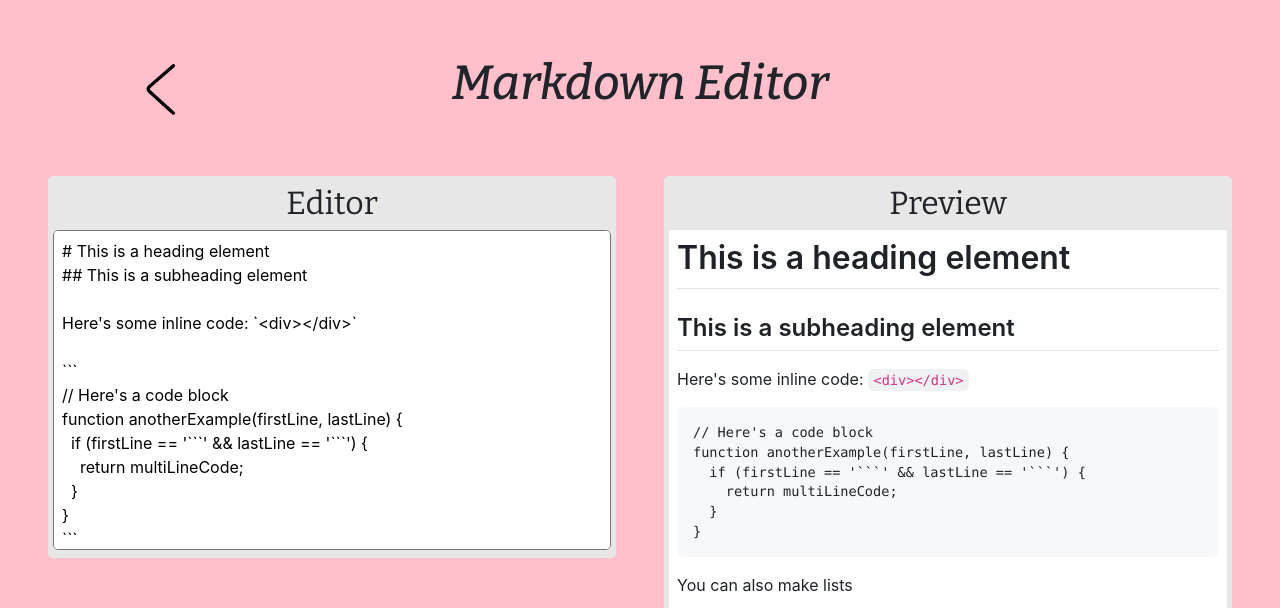
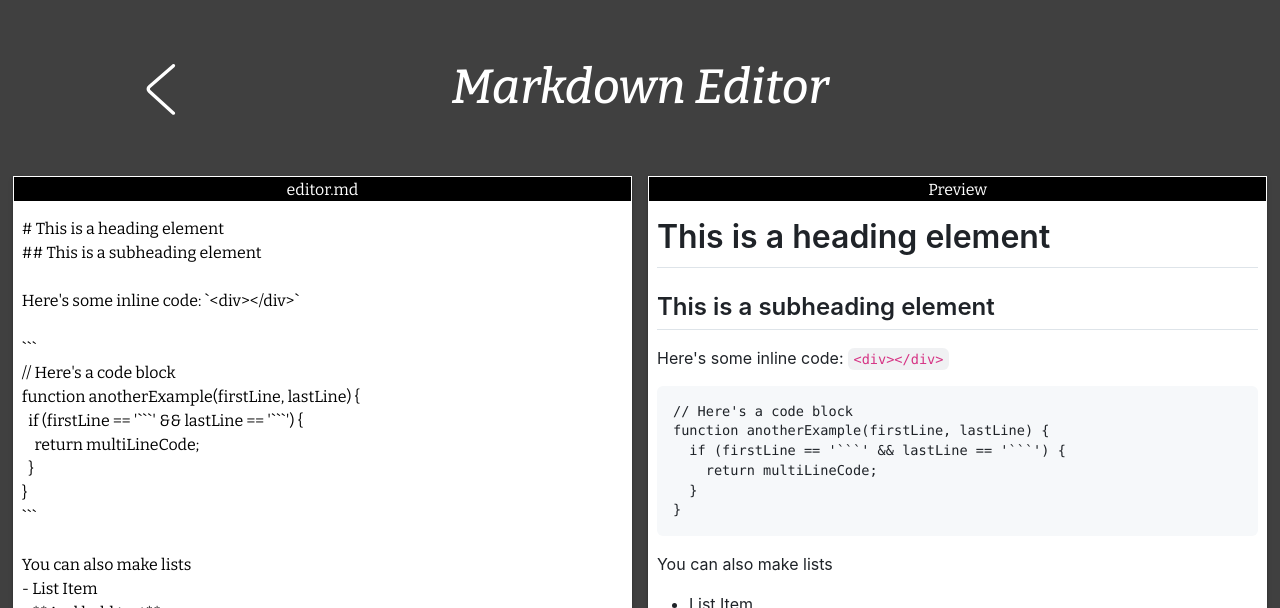
Before and after one commit to cmcgrath454/fcc-front-end-libraries, a React (Create React App) app: page /#/markdown in a window 1280 px wide. Shown: the top 608 px of the page. Built offline with nearby package versions, Linux system fonts and the light colour scheme.

Commit message:
changed markdown styling

```diff
--- a/src/markdown-app/MarkdownApp.js
+++ b/src/markdown-app/MarkdownApp.js
@@ -30,9 +30,10 @@ or images
 ![Markdown Logo](https://img.icons8.com/small/512/markdown.png)
 `;
 
-function MarkdownApp() {
+function MarkdownApp(props) {
 	const [input, setInput] = useState(exampleText);
 	const [markdown, setMarkdown] = useState('');
+	props.setBgColor('#404040');
 
 	useEffect(() => {
 		setMarkdown(parse(input), [{ breaks: true }]);
@@ -40,8 +41,8 @@ function MarkdownApp() {
 
 	return (
 		<>
-			<Navbar header='Markdown Editor' />
-			<div className='d-md-flex gap-md-5 mx-md-5 align-items-start'>
+			<Navbar header='Markdown Editor' color='#fff' />
+			<div id='markdown-app'>
 				<MarkdownEditor text={input} setText={setInput} />
 				<MarkdownPreview markdown={markdown} />
 			</div>
--- a/src/markdown-app/MarkdownEditor.js
+++ b/src/markdown-app/MarkdownEditor.js
@@ -1,7 +1,7 @@
 function MarkdownEditor(props) {
 	return (
 		<div className='window-wrapper'>
-			<h2>Editor</h2>
+			<h2>editor.md</h2>
 			<textarea
 				id='editor'
 				spellCheck='false'
--- a/src/styles/App.scss
+++ b/src/styles/App.scss
@@ -14,8 +14,12 @@ div#app {
 nav {
 	& > h1 {
 		@include ff-accent-italics(medium);
-		font-size: 3rem;
+		margin: 0;
+		font-size: 2.25rem;
 		flex: 1;
+		@include media-breakpoint-up(md) {
+			font-size: 3rem;
+		}
 	}
 	& > :not(h1) {
 		flex: 0.5;
--- a/src/styles/_MarkdownApp.scss
+++ b/src/styles/_MarkdownApp.scss
@@ -1,41 +1,62 @@
 @import '/node_modules/github-markdown-css/github-markdown.css';
+@import 'variables';
 
 $git-md-font-stack: -apple-system, BlinkMacSystemFont, 'Segoe UI', 'Noto Sans', Helvetica, Arial, sans-serif, 'Apple Color Emoji',
 	'Segoe UI Emoji';
 
-#editor {
-	width: 100%;
-	height: 40vh;
-	resize: none;
-	padding: 0.5rem;
-	font-family: $git-md-font-stack;
-	border-radius: 5px;
+#markdown-app {
+	display: grid;
+	grid-template-rows: 1fr 1fr;
+	width: 98%;
+	height: 70vh;
+	margin-inline: auto;
+	gap: 1rem;
 
 	@include media-breakpoint-up(md) {
-		// height: 70vh;
+		grid-template-rows: 1fr;
+		grid-template-columns: 1fr 1fr;
+		align-items: stretch;
+	}
+
+	.window-wrapper {
+		font-weight: 700;
+		overflow: hidden;
+		border: 1px solid white;
+		height: 100%;
+		box-shadow: rgba(0, 0, 0, 0.25) 0px 2px 5px -1px, rgba(0, 0, 0, 0.3) 0px 1px 3px -1px;
+
+		& > h2 {
+			color: white;
+			background-color: #000;
+			height: 1.5rem;
+			font-size: 1rem;
+			text-align: center;
+			border-bottom: 1px solid black;
+			margin-bottom: 0;
+			padding-top: 3px;
+			@include ff-accent(500);
 		}
 	}
 
-.window-wrapper {
-	width: 95%;
-	margin-inline: auto;
-	padding-block: 0.5rem 1px;
-	padding-inline: 5px;
-	border-radius: 5px;
-	background-color: #e7e7e7;
-	margin-bottom: 1rem;
-	font-family: Bitter;
-	font-weight: 700;
-
-	& > h2 {
-		text-align: center;
-	}
+	#preview,
+	#editor {
+		padding: 1rem 0.5rem;
+		height: calc(100% - 1.5rem);
 	}
 
 	#preview {
-	padding: 0.5rem;
+		overflow: auto;
 
 		img {
 			width: 10rem;
 		}
 	}
+
+	#editor {
+		font-family: $git-md-font-stack;
+		@include ff-accent();
+		width: 100%;
+		resize: none;
+		border: none;
+	}
+}
```
Lines whose indentation alone changed are shown as unchanged.
